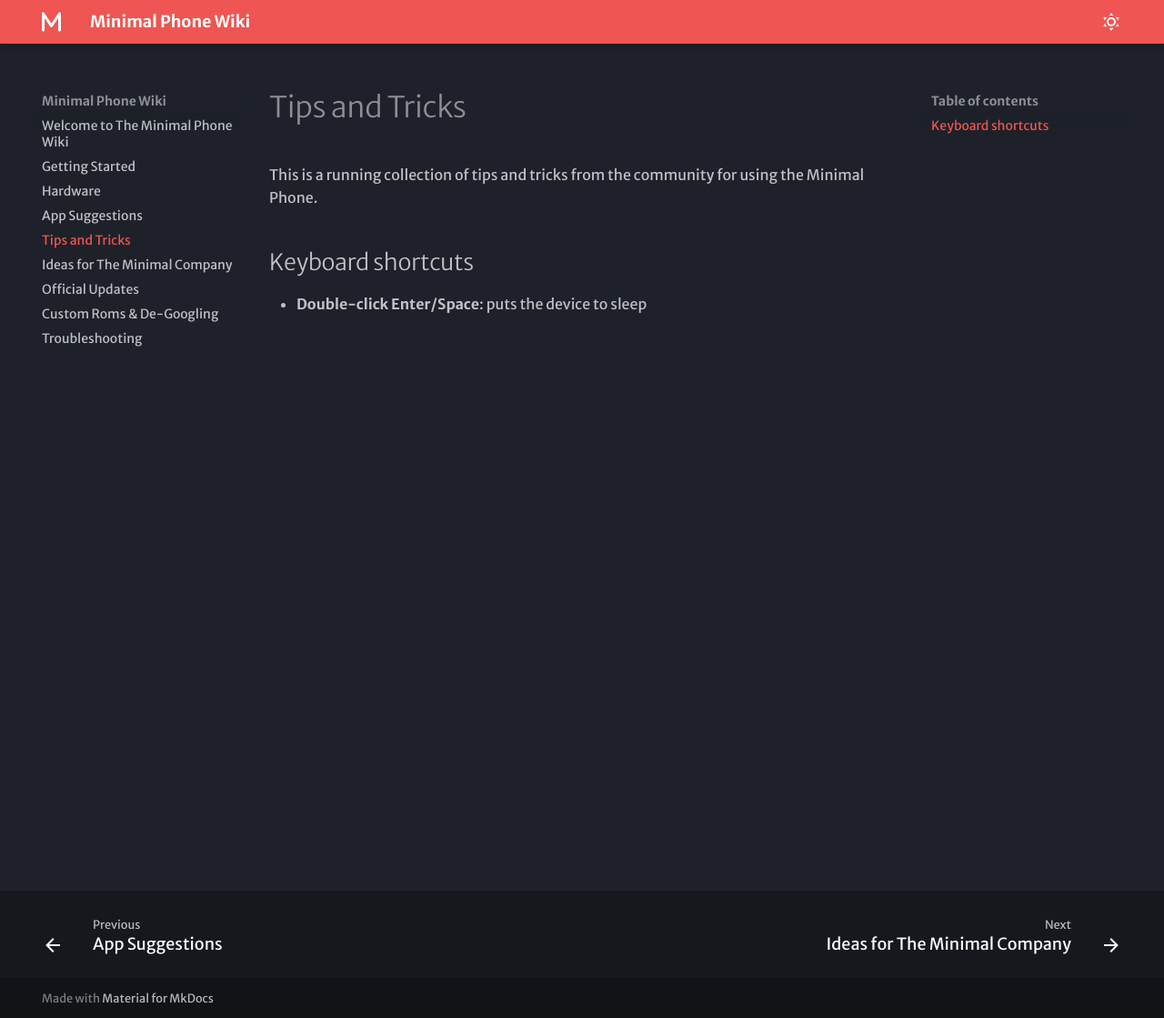
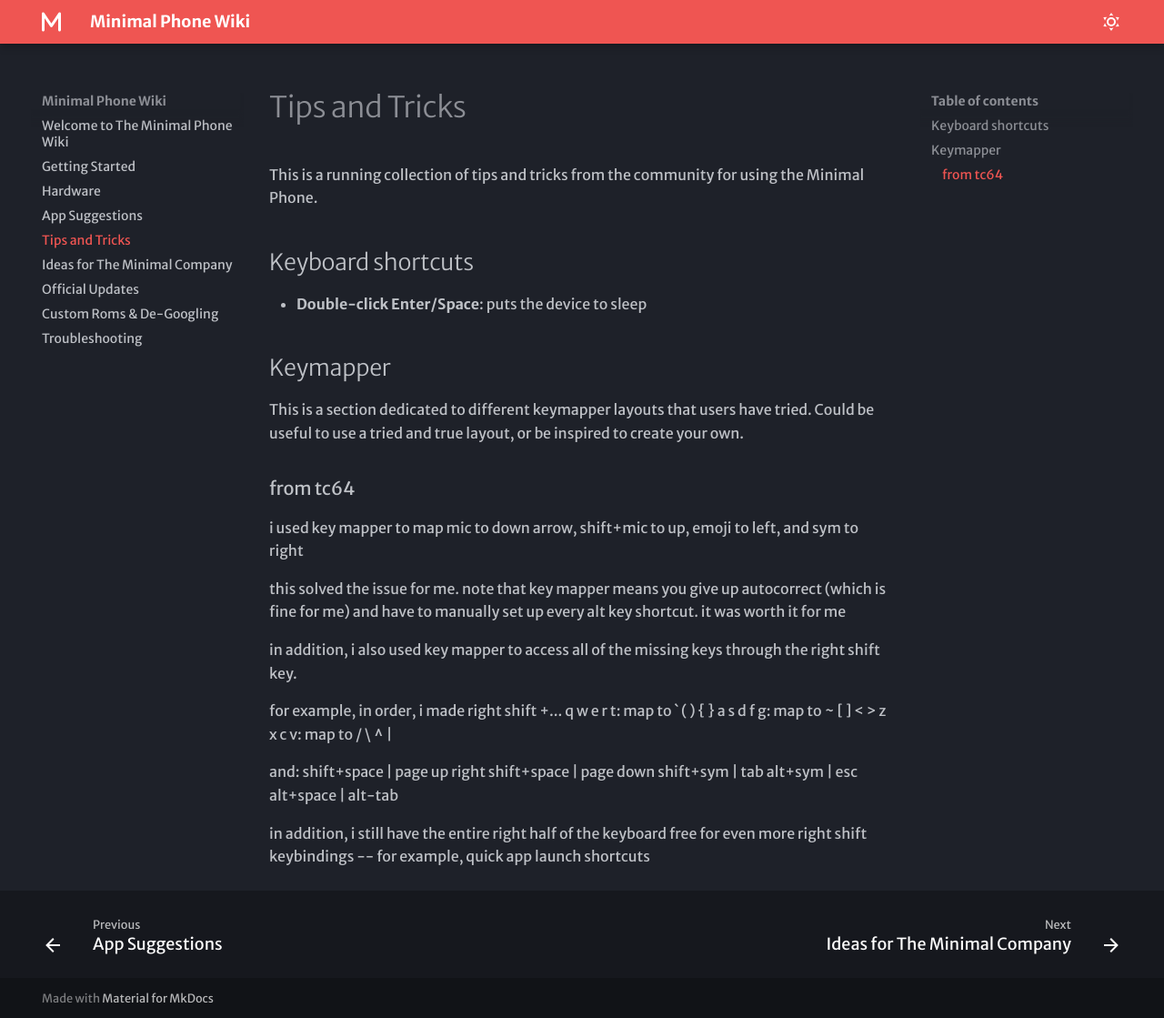
Before and after one commit to theblcl/Minimal-Phone-Guide, an MkDocs documentation site: the page built from docs/tips_and_tricks.md, in a window 1280 px wide and 1119 px high. Shown: the whole window at 91% size. Built offline with MkDocs 1.6.1 and Material for MkDocs 9.7.7, drawn with Linux system fonts in a browser that asks for light colours; some web fonts are replaced.

Commit message:
key mapper subsection

```diff
--- a/docs/tips_and_tricks.md
+++ b/docs/tips_and_tricks.md
@@ -5,3 +5,27 @@
 ## Keyboard shortcuts
 
 - **Double-click Enter/Space**: puts the device to sleep
+
+## Keymapper
+This is a section dedicated to different keymapper layouts that users have tried. Could be useful to use a tried and true layout, or be inspired to create your own.
+
+### from tc64
+i used key mapper to map mic to down arrow, shift+mic to up, emoji to left, and sym to right
+
+this solved the issue for me. note that key mapper means you give up autocorrect (which is fine for me) and have to manually set up every alt key shortcut. it was worth it for me
+
+in addition, i also used key mapper to access all of the missing keys through the right shift key.
+
+for example, in order, i made right shift +...
+q w e r t: map to ` ( ) { }
+a s d f g: map to ~ [ ] < >
+z x c v: map to / \ ^ |
+
+and:
+shift+space | page up
+right shift+space | page down
+shift+sym | tab
+alt+sym | esc
+alt+space | alt-tab
+
+in addition, i still have the entire right half of the keyboard free for even more right shift keybindings -- for example, quick app launch shortcuts
```
